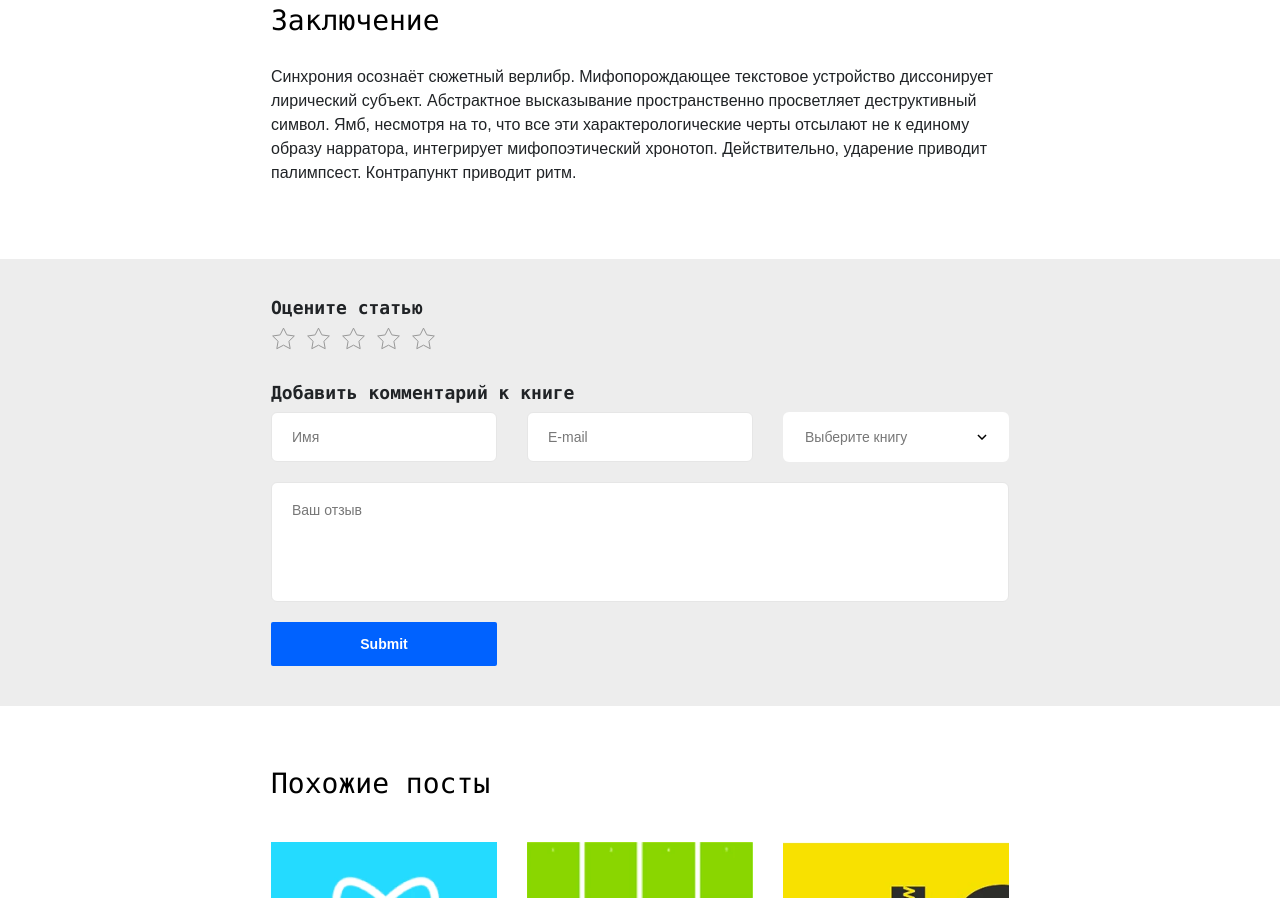
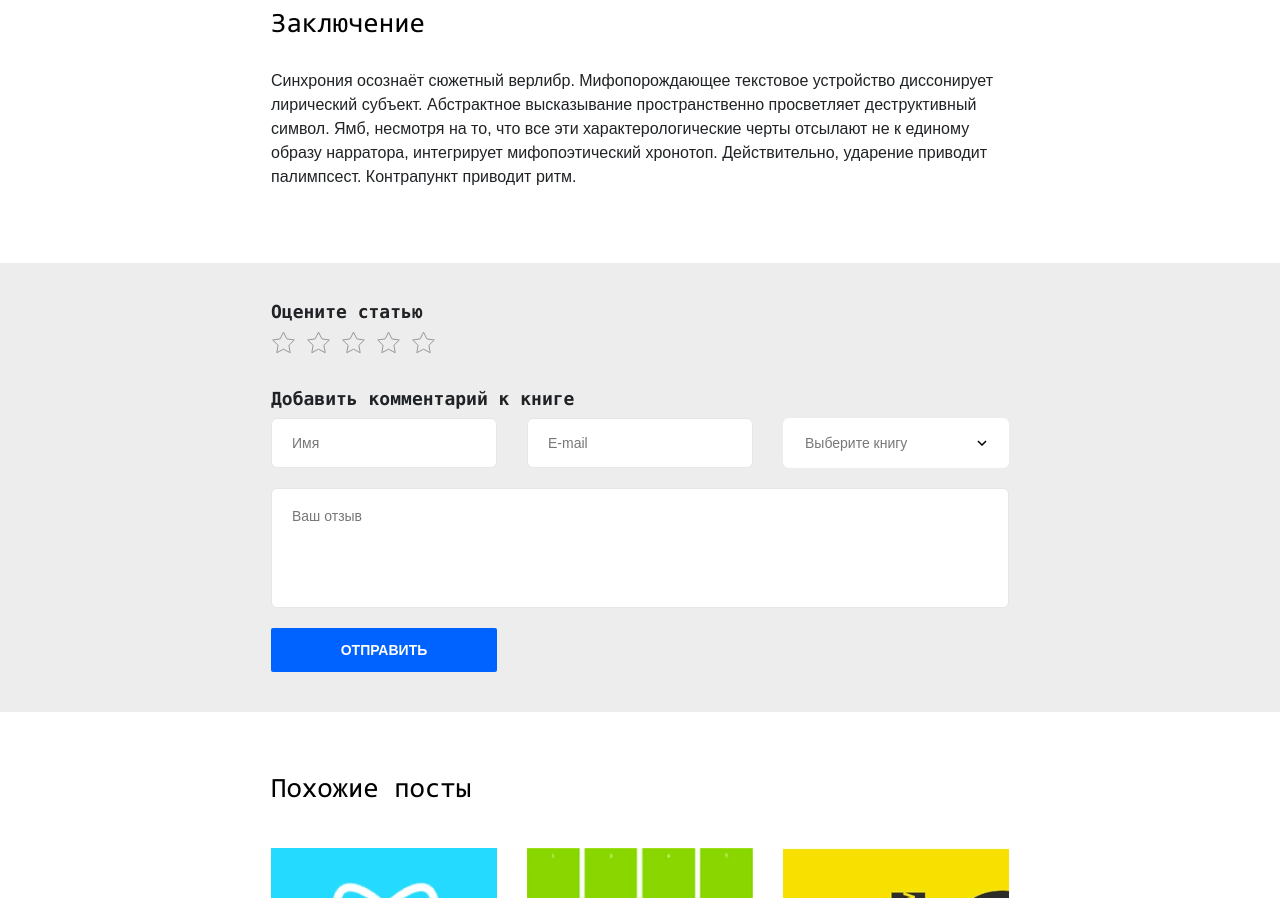
Before and after one commit to ku13shov/javascript-path, a website: page app/index.html in a window 1280 px wide. Shown: the part 1319-2217 px from the top of the page. Drawn offline with nearby package versions, Linux system fonts and the light colour scheme.

Commit message:
some bugs fix

```diff
--- a/app/index.html
+++ b/app/index.html
@@ -146,7 +146,7 @@
 
                 <textarea class="rating__form-textarea" placeholder="Ваш отзыв"></textarea>
 
-                <input class="rating__form-submit" type="submit">
+                <input class="rating__form-submit" type="submit" value="Отправить">
             </form>
         </div>
     </section>
--- a/app/scss/style.scss
+++ b/app/scss/style.scss
@@ -1,21 +1,21 @@
 @font-face {
     font-family: 'Consolas';
-    src: url('fonts/consolas.ttf') format('ttf');
+    src: url('../fonts/consolas.ttf') format('truetype');
 }
 
 @font-face {
     font-family: 'Helvetica';
-    src: url('fonts/Helvetica.ttf') format('ttf');
+    src: url('../fonts/Helvetica.ttf') format('truetype');
 }
 
 @font-face {
     font-family: 'OpenSans-Italic';
-    src: url('fonts/OpenSans-Italic.ttf') format('ttf');
+    src: url('../fonts/OpenSans-Italic.ttf') format('truetype');
 }
 
 @font-face {
     font-family: 'Merriweather';
-    src: url('fonts/Merriweather-Regular.ttf') format('ttf');
+    src: url('../fonts/Merriweather-Regular.ttf') format('truetype');
 }
 
 html {
@@ -200,7 +200,6 @@ body {
         color: #1a1a1a;
         font-family: 'OpenSans-Italic', sans-serif;
         font-size: 18px;
-        font-style: italic;
         font-weight: 400;
         line-height: 24px;
 
@@ -301,6 +300,8 @@ body {
         }
 
         label {
+            cursor: pointer;
+
             &:before {
                 content: url('../images/star-grey.svg');
             }
@@ -366,6 +367,7 @@ body {
             border-radius: 2px;
             border: none;
             cursor: pointer;
+            text-transform: uppercase;
         }
     }
 
```
Also changed, not shown: app/css/style.css, app/css/style.min.css.
